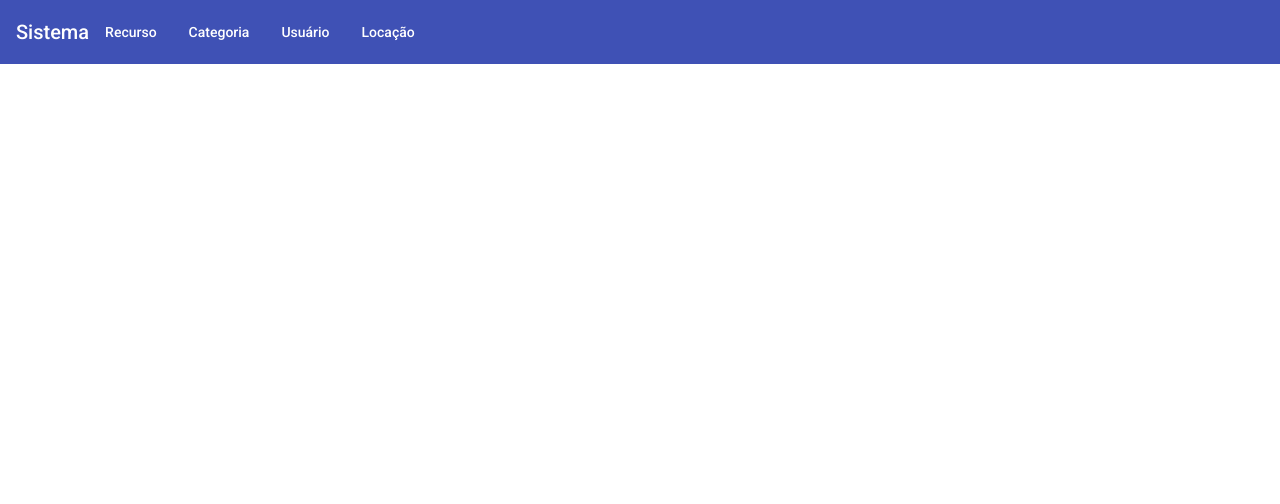
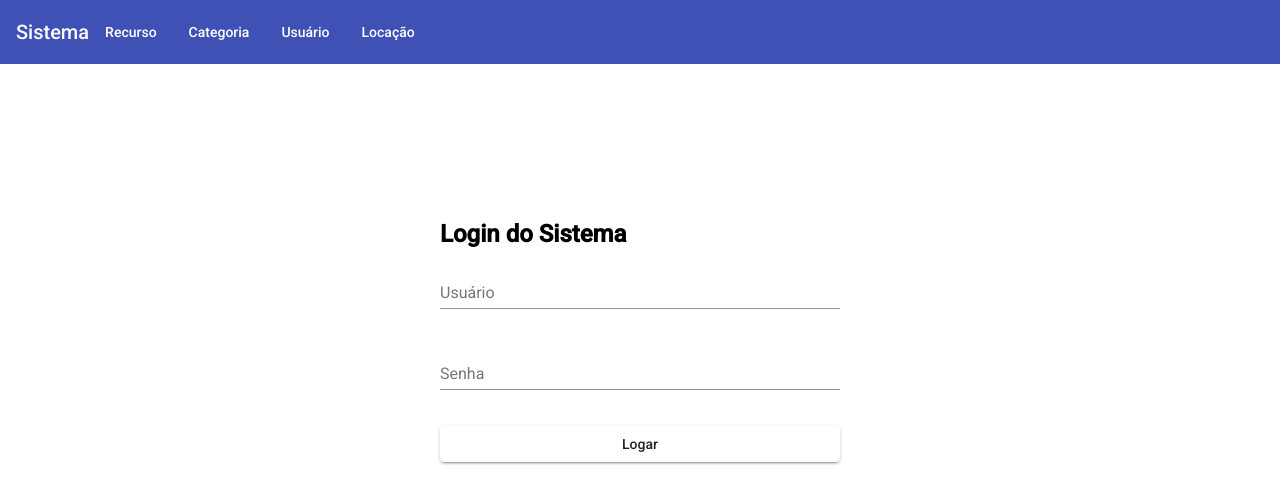
Before and after one commit to rodriguesalmeida/sistema-locacao, an Angular app: page /login in a window 1280 px wide. Before the commit this address led to /. Shown: the top 504 px of the page. Built offline with nearby package versions, Linux system fonts and the light colour scheme.

Commit message:
correcoes

```diff
--- a/src/app/app-routing.module.ts
+++ b/src/app/app-routing.module.ts
@@ -9,6 +9,7 @@ import { UsuarioCadastroComponent } from './pages/usuario/usuario-cadastro/usuar
 import { RecursoPesquisaComponent } from './pages/recurso/recurso-pesquisa/recurso-pesquisa.component';
 import { LocacaoCadastroComponent } from './pages/locacao/locacao-cadastro/locacao-cadastro.component';
 import { LocacaoPesquisaComponent } from './pages/locacao/locacao-pesquisa/locacao-pesquisa.component';
+import { LoginComponent } from './pages/login/login.component';
 
 
 const routes: Routes = [
@@ -16,6 +17,10 @@ const routes: Routes = [
     path:'',
     redirectTo:'home',
     pathMatch:'full'
+  },
+  {
+    path:'login',
+    component:LoginComponent
   },
   {
     path:'recurso/cadastro',
--- a/src/app/app.module.ts
+++ b/src/app/app.module.ts
@@ -12,8 +12,8 @@ import { HomeComponent } from './pages/home/home.component';
 import {MatCardModule} from '@angular/material/card';
 import {MatFormFieldModule} from '@angular/material/form-field'
 import { ReactiveFormsModule, FormsModule } from '@angular/forms';
-import { HttpClientModule } from '@angular/common/http';
-import { CommonModule } from '@angular/common';
+import { HttpClientModule, HTTP_INTERCEPTORS } from '@angular/common/http';
+import { CommonModule, APP_BASE_HREF } from '@angular/common';
 import {MatInputModule} from '@angular/material/input';
 import {FlexLayoutModule } from '@angular/flex-layout';
 import {MatSelectModule} from '@angular/material/select';
@@ -27,6 +27,9 @@ import { UsuarioPesquisaComponent } from './pages/usuario/usuario-pesquisa/usuar
 import { LocacaoPesquisaComponent } from './pages/locacao/locacao-pesquisa/locacao-pesquisa.component';
 import { LocacaoCadastroComponent } from './pages/locacao/locacao-cadastro/locacao-cadastro.component';
 import { MatNativeDateModule } from '@angular/material/core';
+import { LoginComponent } from './pages/login/login.component';
+import { TokenInterceptor } from './services/tokenInterceptor';
+import { Router } from '@angular/router';
 @NgModule({
   declarations: [
     AppComponent,
@@ -38,7 +41,8 @@ import { MatNativeDateModule } from '@angular/material/core';
     UsuarioCadastroComponent,
     UsuarioPesquisaComponent,
     LocacaoPesquisaComponent,
-    LocacaoCadastroComponent
+    LocacaoCadastroComponent,
+    LoginComponent
   ],
   imports: [
     BrowserModule,
@@ -60,7 +64,10 @@ import { MatNativeDateModule } from '@angular/material/core';
     MatButtonModule,
     BrowserAnimationsModule
   ],
-  providers: [],
+  providers: [
+    { provide:APP_BASE_HREF, useValue:'/'},
+    {provide:HTTP_INTERCEPTORS, useClass:TokenInterceptor,multi:true, deps:[Router]}
+  ],
   bootstrap: [AppComponent]
 })
 export class AppModule { }
--- a/src/app/models/usuario.ts
+++ b/src/app/models/usuario.ts
@@ -5,5 +5,6 @@ export class Usuario extends AbstractEntity{
     public email:string;
     public celular:string;
     public senha:string;
+    public token:string;
 
 }
--- /dev/null
+++ b/src/app/pages/login/login.component.html
@@ -0,0 +1,12 @@
+<form [formGroup]="form">
+    <div fxLayout="column" class="div-login" fxLayoutGap="16px">
+        <h2>Login do Sistema</h2>
+        <mat-form-field>
+            <input matInput placeholder="Usuário" formControlName="email" type="email">
+        </mat-form-field>
+        <mat-form-field>
+            <input matInput placeholder="Senha" formControlName="senha" type="password">
+        </mat-form-field>
+        <button mat-raised-button (click)="logar()">Logar</button>
+    </div>
+</form>
--- /dev/null
+++ b/src/app/pages/login/login.component.scss
@@ -0,0 +1,11 @@
+
+.div-login{
+    width: 400px;
+    height: 400px;
+    left: 0;
+    right: 0;
+    bottom: 0;
+    top: 0;
+    margin: auto;
+    position: absolute;
+}
--- /dev/null
+++ b/src/app/pages/login/login.component.ts
@@ -0,0 +1,41 @@
+import { Component, OnInit } from '@angular/core';
+import { UsuarioService } from 'src/app/services/usuario.service';
+import { Router } from '@angular/router';
+import { FormGroup, FormControl } from '@angular/forms';
+
+@Component({
+  selector: 'app-login',
+  templateUrl: './login.component.html',
+  styleUrls: ['./login.component.scss'],
+  providers:[
+    UsuarioService
+  ]
+})
+export class LoginComponent implements OnInit {
+
+  public form:FormGroup = new FormGroup({
+    email:new FormControl(),
+    senha:new FormControl()
+  })
+
+  constructor(private router:Router,private usuarioService:UsuarioService) { }
+
+  ngOnInit() {
+  }
+
+  public logar(){
+    if (this.form.invalid){
+      alert('Informe os dados nos campos!');
+      return;
+    }
+    let user = this.form.value;
+    this.usuarioService.logar(user).subscribe((user)=>{
+      if (user){
+        localStorage.setItem('usuario',JSON.stringify(user));
+        localStorage.setItem('user_token',user.token);
+        this.router.navigate(['home']);
+      }
+    });
+  }
+
+}
--- /dev/null
+++ b/src/app/services/tokenInterceptor.ts
@@ -0,0 +1,31 @@
+import { Injectable } from "@angular/core";
+import { HttpInterceptor, HttpRequest, HttpHandler, HttpEvent } from '@angular/common/http';
+import { Router } from '@angular/router';
+import { Observable } from 'rxjs';
+import { tap } from 'rxjs/operators';
+
+@Injectable()
+export class TokenInterceptor implements HttpInterceptor{
+
+    constructor(private router:Router){
+
+    }
+
+    intercept(req:HttpRequest<any>,next:HttpHandler):Observable<HttpEvent<any>>{
+        let token = localStorage.getItem('user_token');
+        if (token == null){
+            token = '';
+        }
+        let newReq = null;
+        if (!req.headers.get('Content-type')){
+            newReq = req.clone({setHeaders:{Authorization:token,'Content-Type':'application/json'}});
+        }else {
+            newReq = req;
+        }
+        return next.handle(newReq).pipe(tap(event => {
+
+        }, (error)=>{
+            this.router.navigate(['login']);
+        }) )
+    }
+}
--- a/src/app/services/usuario.service.ts
+++ b/src/app/services/usuario.service.ts
@@ -1,8 +1,6 @@
 import { Injectable } from '@angular/core';
 import { HttpClient } from '@angular/common/http';
-
 import { AbstractService } from './abstract.service';
-import { Recurso } from '../models/recurso';
 import { Observable } from 'rxjs';
 import { Usuario } from '../models/usuario';
 
@@ -21,4 +19,9 @@ export class UsuarioService extends AbstractService<Usuario> {
     public buscarPorNome(nome:string):Observable<Array<Usuario>> {
         return this.http.post<Array<Usuario>>(this.getUrl('nome'), nome);
     }
+
+    public logar(usuario:Usuario):Observable<Usuario> {
+        return this.http.post<Usuario>(this.getUrl('logar'), usuario);
+    }
+
 }
--- a/src/environments/environment.ts
+++ b/src/environments/environment.ts
@@ -4,7 +4,7 @@
 
 export const environment = {
   production: false,
-  url:'http://localhost:8080/Locacao/rest'
+  url:'http://localhost:8080/Locacao-0.0.1-SNAPSHOT/rest'
 };
 
 /*
```
Also changed, not shown: 1 other file (tests, documents, lock files or other folders).
